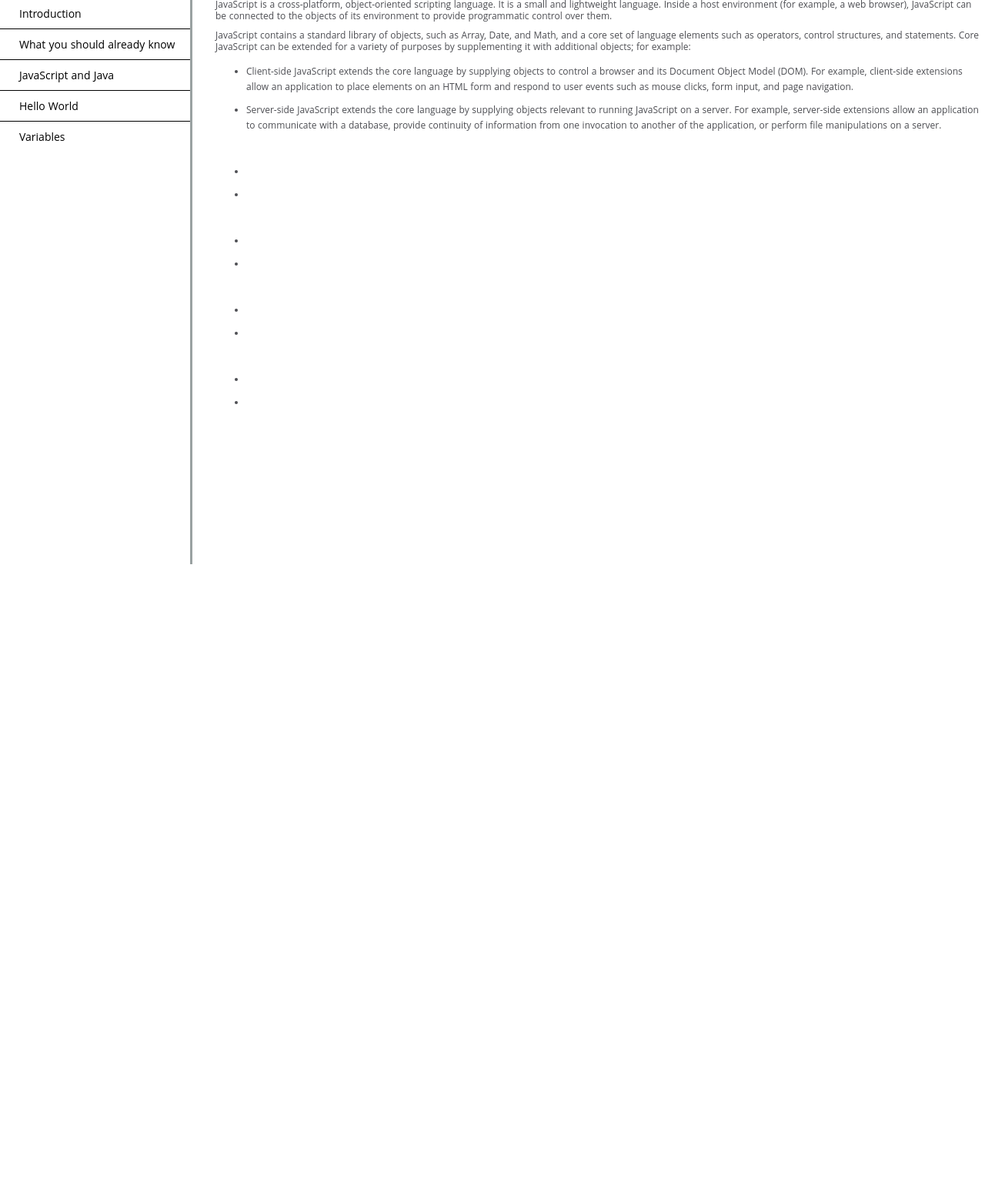
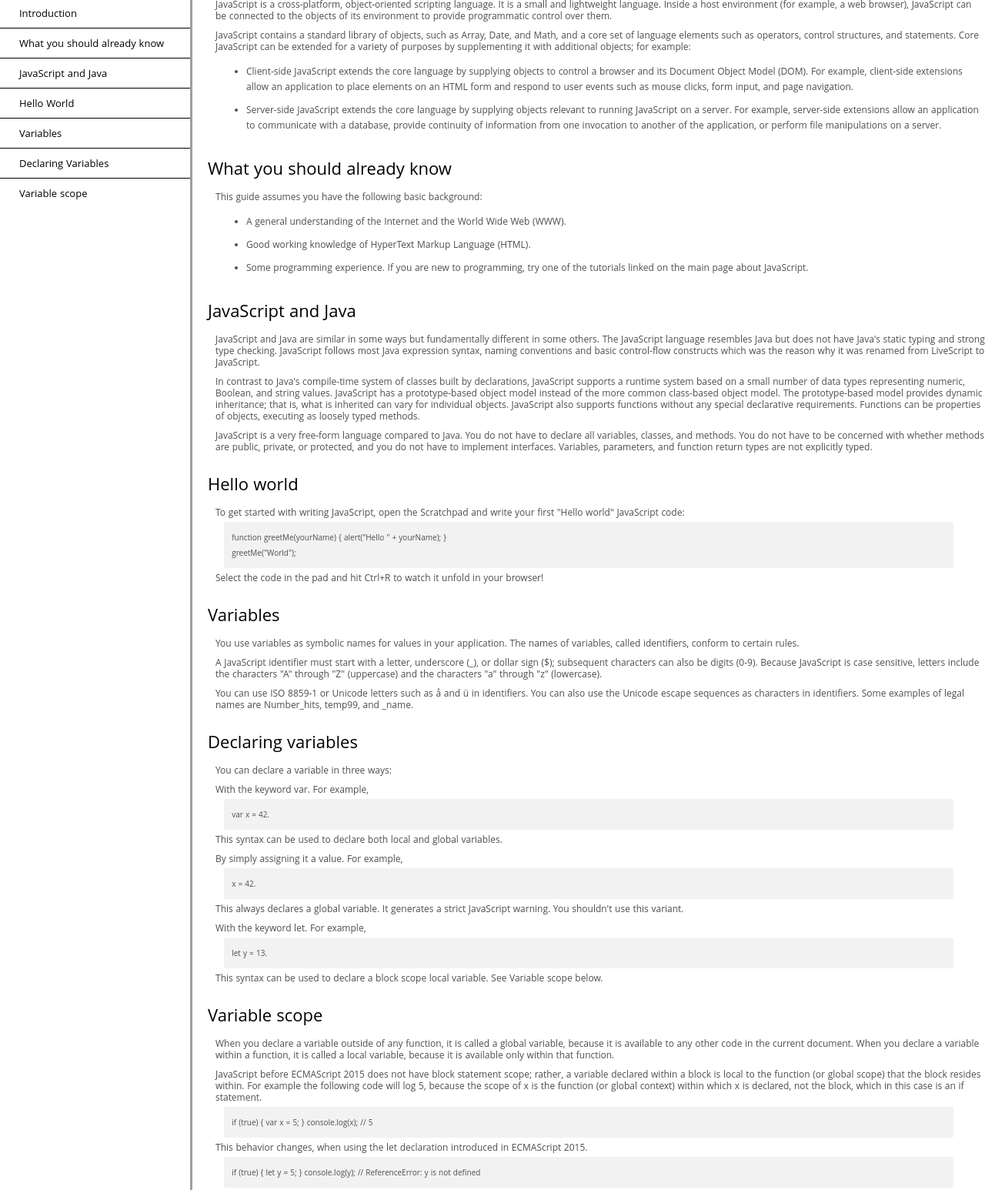
Before and after one commit to sometimesb/Technical-Documentation, a plain HTML site: page index.html in a window 1280 px wide. Shown: the part 67-1613 px from the top of the page at 77% size. Before the commit the page ends 800 px from the top, so only its background shows below. Drawn offline with Linux system fonts and the light colour scheme.

Commit message:
rest of the sections added, passes all tests except media query for smaller screen nav bar

```diff
--- a/index.html
+++ b/index.html
@@ -12,65 +12,84 @@
       <nav id="navbar">
         <header class="nav-bar-title">JS Documentation</header>
         <ul>
-          <li><a id="#" class="nav-link" href="#">Introduction</a></li>
-          <li><a id="#" class="nav-link" href="#">What you should already know</a></li>
-          <li><a id="#" class="nav-link" href="#">JavaScript and Java</a></li>
-          <li><a id="#" class="nav-link" href="#">Hello World</a></li>
-          <li><a id="#" class="nav-link" href="#">Variables</a></li>
+          <li><a class="nav-link" href="#Introduction">Introduction</a></li>
+          <li><a class="nav-link" href="#What_you_should_already_know">What you should already know</a></li>
+          <li><a class="nav-link" href="#javascript_and_java">JavaScript and Java</a></li>
+          <li><a class="nav-link" href="#hello_world">Hello World</a></li>
+          <li><a class="nav-link" href="#variables">Variables</a></li>
+          <li><a class="nav-link" href="#declaring_variables">Declaring Variables</a></li>
+          <li><a class="nav-link" href="#variable_scope">Variable scope</a></li>
+
         </ul>
       </nav>
     </div>
     <div class="flex-child-two">
       <main id="main-doc">
-        <section class="main-section" id="">
-          <header class="section-header" id="">Introduction</header>
+        <section class="main-section" id="Introduction">
+          <header class="section-header">Introduction</header>
           <p>JavaScript is a cross-platform, object-oriented scripting language. It is a small and lightweight language. Inside a host environment (for example, a web browser), JavaScript can be connected to the objects of its environment to provide programmatic control over them.</p>
           <p>JavaScript contains a standard library of objects, such as Array, Date, and Math, and a core set of language elements such as operators, control structures, and statements. Core JavaScript can be extended for a variety of purposes by supplementing it with additional objects; for example:</p>
           <ul>
             <li>Client-side JavaScript extends the core language by supplying objects to control a browser and its Document Object Model (DOM). For example, client-side extensions allow an application to place elements on an HTML form and respond to user events such as mouse clicks, form input, and page navigation.</li>
             <li>Server-side JavaScript extends the core language by supplying objects relevant to running JavaScript on a server. For example, server-side extensions allow an application to communicate with a database, provide continuity of information from one invocation to another of the application, or perform file manipulations on a server.</li>
           </ul>
-          <code></code>
         </section>
-        <section class="main-section" id ="">
-          <header id=""></header>
-          <p></p>
-          <p></p>
+        <section class="main-section" id ="What_you_should_already_know">
+          <header class="section-header">What you should already know</header>
+          <p>This guide assumes you have the following basic background:</p>
           <ul>
-            <li></li>
-            <li></li>
+            <li>A general understanding of the Internet and the World Wide Web (WWW).</li>
+            <li>Good working knowledge of HyperText Markup Language (HTML).</li>
+            <li>Some programming experience. If you are new to programming, try one of the tutorials linked on the main page about JavaScript.</li>
           </ul>
-          <code></code>
         </section>
-        <section class="main-section" id="">
-          <header id=""></header>
-          <p></p>
-          <p></p>
-          <ul>
-            <li></li>
-            <li></li>
-          </ul>
-          <code></code>
+        <section class="main-section" id ="javascript_and_java">
+          <header class="section-header">JavaScript and Java</header>
+          <p>JavaScript and Java are similar in some ways but fundamentally different in some others. The JavaScript language resembles Java but does not have Java's static typing and strong type checking. JavaScript follows most Java expression syntax, naming conventions and basic control-flow constructs which was the reason why it was renamed from LiveScript to JavaScript.</p>
+          <p>In contrast to Java's compile-time system of classes built by declarations, JavaScript supports a runtime system based on a small number of data types representing numeric, Boolean, and string values. JavaScript has a prototype-based object model instead of the more common class-based object model. The prototype-based model provides dynamic inheritance; that is, what is inherited can vary for individual objects. JavaScript also supports functions without any special declarative requirements. Functions can be properties of objects, executing as loosely typed methods.</p>
+          <p>JavaScript is a very free-form language compared to Java. You do not have to declare all variables, classes, and methods. You do not have to be concerned with whether methods are public, private, or protected, and you do not have to implement interfaces. Variables, parameters, and function return types are not explicitly typed.</p>
         </section>
-        <section class="main-section" id="">
-          <header id=""></header>
-          <p></p>
-          <p></p>
-          <ul>
-            <li></li>
-            <li></li>
-          </ul>
-          <code></code>
+        <section class="main-section" id ="hello_world">
+          <header class="section-header">Hello world</header>
+          <p>To get started with writing JavaScript, open the Scratchpad and write your first "Hello world" JavaScript code:</p>
+          <code>
+            function greetMe(yourName) { alert("Hello " + yourName); }
+            <br>greetMe("World");
+          </code>
+          <p>Select the code in the pad and hit Ctrl+R to watch it unfold in your browser!</p>
         </section>
-        <section class="main-section" id="">
-          <header id=""></header>
-          <p></p>
-          <p></p>
-          <ul>
-            <li></li>
-            <li></li>
-          </ul>
-          <code></code>
+        <section class="main-section" id ="variables">
+          <header class="section-header">Variables</header>
+          <p>You use variables as symbolic names for values in your application. The names of variables, called identifiers, conform to certain rules.</p>
+          <p>A JavaScript identifier must start with a letter, underscore (_), or dollar sign ($); subsequent characters can also be digits (0-9). Because JavaScript is case sensitive, letters include the characters "A" through "Z" (uppercase) and the characters "a" through "z" (lowercase).</p>
+          <p>You can use ISO 8859-1 or Unicode letters such as å and ü in identifiers. You can also use the Unicode escape sequences as characters in identifiers. Some examples of legal names are Number_hits, temp99, and _name.</p>
+        </section>
+        <section class="main-section" id ="declaring_variables">
+          <header class="section-header">Declaring variables</header>
+          <p>You can declare a variable in three ways:</p>
+          <p>With the keyword var. For example,</p>
+          <code>
+            var x = 42.
+          </code>
+          <p>This syntax can be used to declare both local and global variables.</p>
+          <p>By simply assigning it a value. For example,</p>
+          <code>x = 42.</code>
+          <p>This always declares a global variable. It generates a strict JavaScript warning. You shouldn't use this variant.</p>
+          <p>With the keyword let. For example,</p>
+          <code>
+            let y = 13.
+          </code>
+          <p>This syntax can be used to declare a block scope local variable. See Variable scope below.</p>
+        </section>
+        <section class="main-section" id ="variable_scope">
+          <header class="section-header">Variable scope</header>
+          <p>When you declare a variable outside of any function, it is called a global variable, because it is available to any other code in the current document. When you declare a variable within a function, it is called a local variable, because it is available only within that function.</p>
+          <p>JavaScript before ECMAScript 2015 does not have block statement scope; rather, a variable declared within a block is local to the function (or global scope) that the block resides within. For example the following code will log 5, because the scope of x is the function (or global context) within which x is declared, not the block, which in this case is an if statement.</p>
+          <code>if (true) { var x = 5; } console.log(x); // 5
+          </code>
+          <p>This behavior changes, when using the let declaration introduced in ECMAScript 2015.</p>
+          <code>if (true) { let y = 5; } console.log(y); // ReferenceError: y is
+            not defined</code>
         </section>
       </main>
     </div>
--- a/styles.css
+++ b/styles.css
@@ -13,7 +13,7 @@
 }
 
 #navbar{
-  height: 100vh;
+  height: 100%;
   width: 250px;
   border-right: solid;
   border-color: rgba(0, 22, 22, 0.4);
@@ -31,17 +31,13 @@
 }
 
 #navbar ul li{
-  font-size: 14px;
+  font-size: 13px;
   border-top: 1px solid black;
   padding: 10px 0 10px 25px;
 }
 
 .flex-container {
   display: flex;
-}
-
-.main-section{
-  /* outline: 2px solid red; */
 }
 
 .section-header{
@@ -72,3 +68,20 @@ section.main-section > p {
   margin-top: 10px;
   margin-bottom: 10px;
 }
+
+code {
+  background-color: #f2f2f2;
+  padding: 10px;
+  width: 92%;
+  margin-left: auto;
+  margin-right: auto;
+  border-radius: 2px;
+  display: block;
+  font-size: 10px;
+  line-height: 2;
+  color: rgb(77, 78, 83);
+}
+
+code:last-child{
+  margin-bottom: 100px;
+}
```
